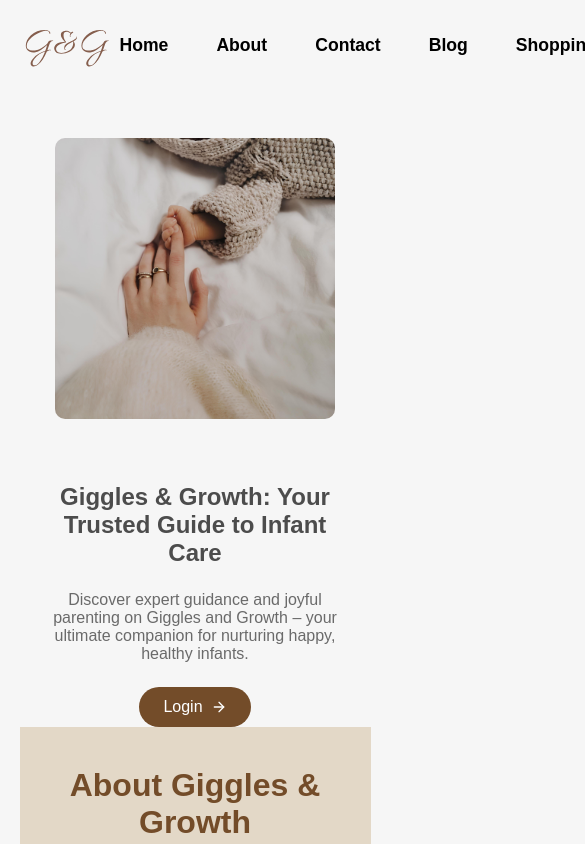
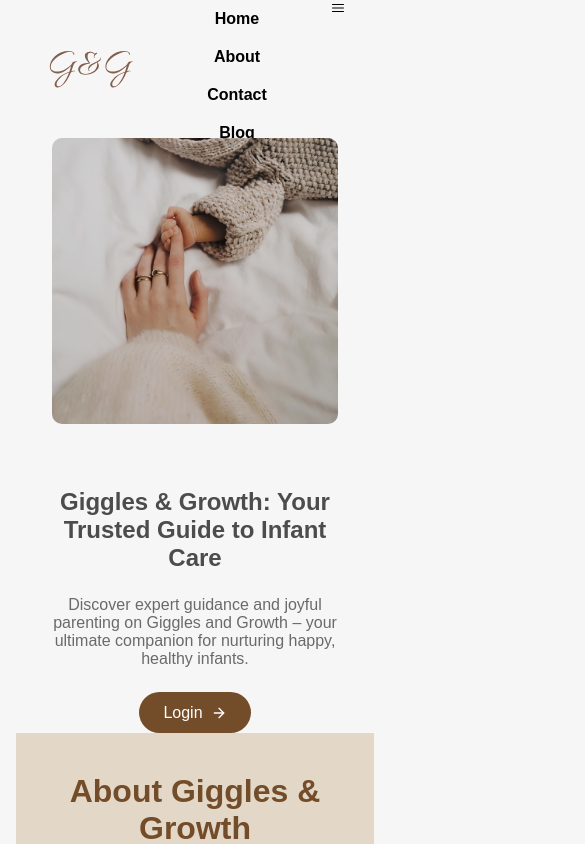
Before and after one commit to Prolifictalen/infactcare, a React (Create React App) app: page / in a window 390 px wide. Shown: the top 844 px of the page, 585 px wide, since content can reach past the window. Built offline with nearby package versions, Linux system fonts and the light colour scheme.

Commit message:
Update App.css

```diff
--- a/src/App.css
+++ b/src/App.css
@@ -6,21 +6,20 @@
   font-family: "Reem Kufi", sans-serif !important;
 }
 
-img {
-  max-width: 100%;
-  height: auto;
+html, body {
+  overflow-x: hidden; /* Prevent horizontal scrolling */
+  max-width: 100%; /* Restrict body width */
 }
 
 body {
-  max-width: 100%;
-  overflow-x: hidden;
   background-color: #f6f6f6;
 }
 
 .App {
   min-height: 100vh;
-  width: 90vw;
-  max-width: 1900px;
+  padding: 0 1rem; /* Add padding without causing overflow */
+  width: 100%;
+  max-width: 100%; /* Ensure no horizontal overflow */
   margin: 0 auto;
 }
 
@@ -30,15 +29,25 @@ nav {
   align-items: center;
   justify-content: space-between;
   max-height: 90px;
-  margin-top: 0px;
+  margin-top: 0;
+  flex-wrap: wrap; /* Ensure it wraps on small screens */
+}
+
+.nav-links-container {
+  display: flex;
+  flex-wrap: wrap; /* Allow links to wrap */
+  justify-content: center;
+  max-width: 100%; /* Prevent horizontal overflow */
 }
 
 .nav-links-container a {
-  margin-right: 3rem;
+  margin: 0.5rem;
   text-decoration: none;
   color: black;
   font-size: 1.1rem;
   font-weight: 600;
+  flex: 1; /* Allow links to shrink */
+  text-align: center; /* Align links in the center */
 }
 
 .logo {
@@ -55,6 +64,7 @@ nav {
   justify-content: space-between;
   padding-top: 3rem;
   position: relative;
+  flex-wrap: wrap; /* Ensure wrapping on smaller screens */
 }
 
 .home-text-section {
@@ -69,6 +79,7 @@ nav {
   font-size: clamp(2rem, 5vw, 4rem);
   color: #4c4c4c;
   max-width: 600px;
+  text-align: left;
 }
 
 .description {
@@ -93,12 +104,12 @@ nav {
 
 .secondary-button svg {
   margin-left: 8px;
-
 }
 
 .secondary-button:hover {
   background-color: #3e3232;
 }
+
 .button-container {
   margin-bottom: 40px; /* Adds space below the button */
 }
@@ -136,7 +147,7 @@ nav {
   background-color: #734c29;
   color: white;
   padding: 20px 40px;
-  flex-wrap: wrap;
+  flex-wrap: wrap; /* Allow wrapping for small screens */
 }
 
 .footer-left,
@@ -213,6 +224,21 @@ nav {
     flex: none;
     margin-bottom: 2rem;
   }
+
+  nav {
+    flex-direction: column; /* Stack items vertically */
+    align-items: center;
+  }
+
+  .nav-links-container {
+    flex-direction: column;
+  }
+
+  .nav-links-container a {
+    margin: 10px 0;
+    font-size: 1rem;
+    width: 100%;
+  }
 }
 
 @media (max-width: 600px) {
@@ -228,6 +254,3 @@ nav {
     padding: 0.7rem 1.5rem;
   }
 }
-body {
-    overflow-x: hidden;
-}
```
